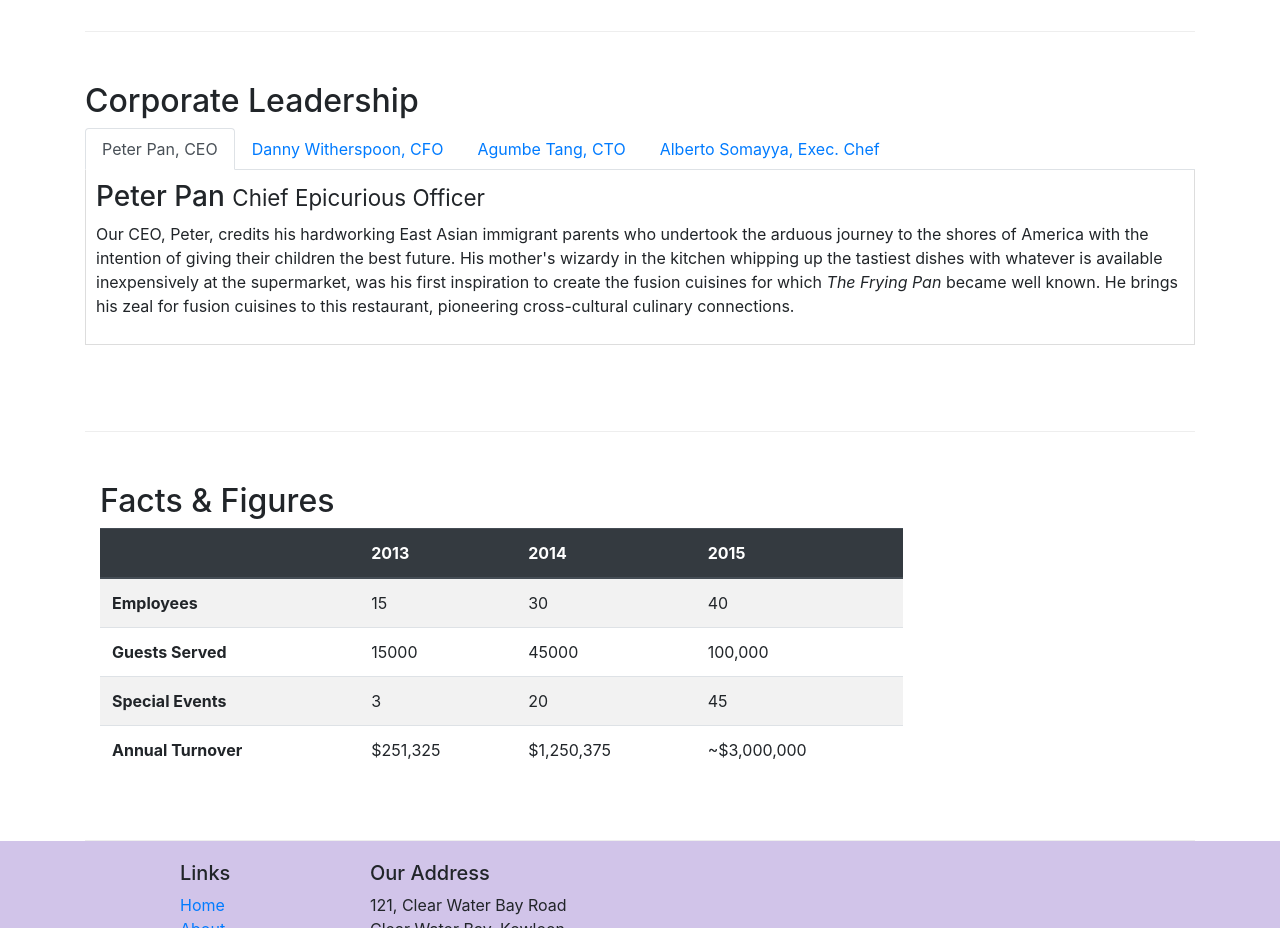
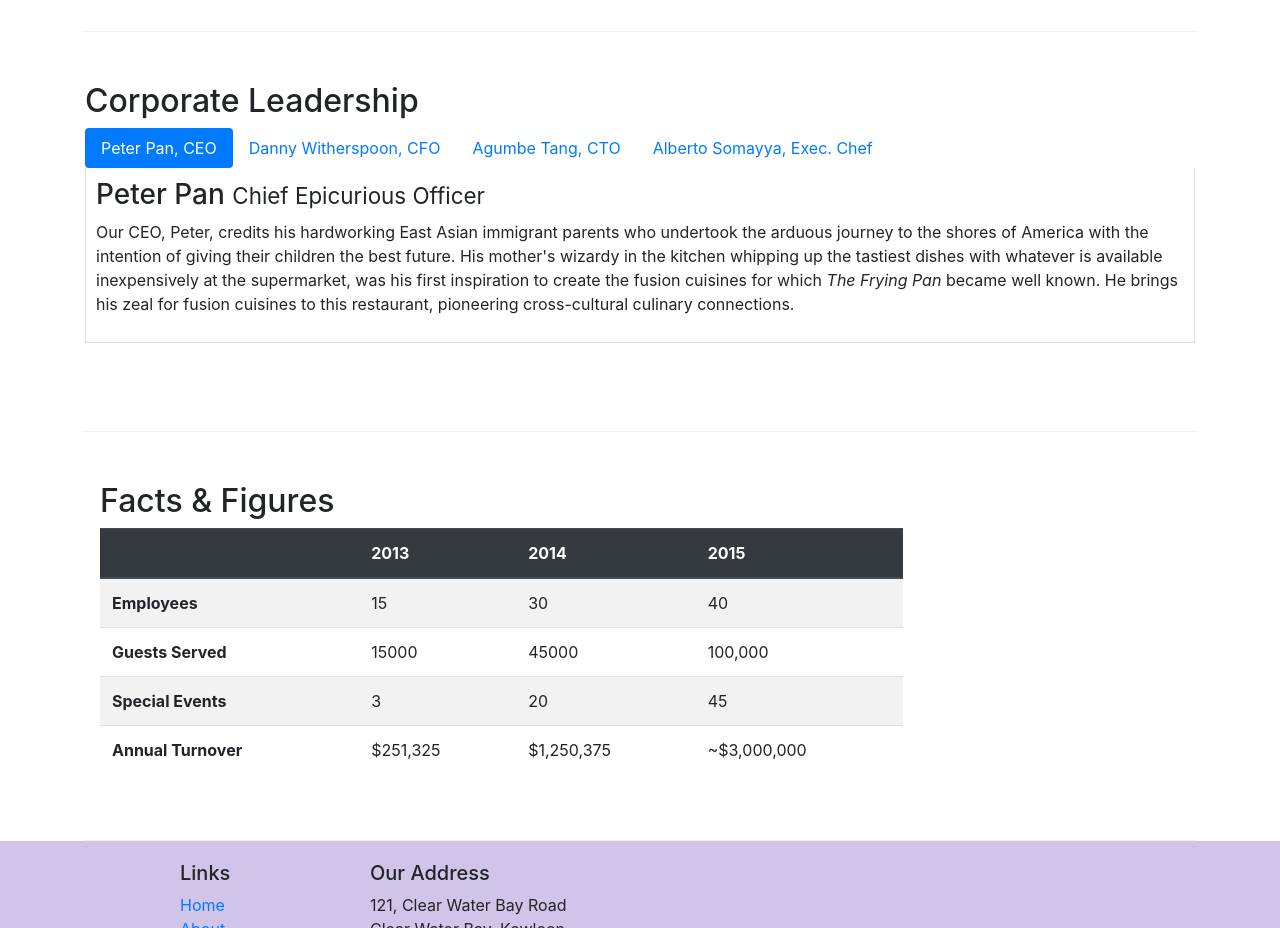
Before and after one commit to prashasti0312/git-test1, a website: page aboutus.html in a window 1280 px wide. Shown: the part 940-1868 px from the top of the page. Drawn offline with nearby package versions, Linux system fonts and the light colour scheme.

Commit message:
Added pill navigation in abou us

```diff
--- a/aboutus.html
+++ b/aboutus.html
@@ -103,22 +103,22 @@
         <div class="row row-content">
             <div>
                 <h2>Corporate Leadership</h2>
-				<ul class="nav nav-tabs">
+				<ul class="nav nav-pills">
                     <li class="nav-item">
                       <a class="nav-link active" href="#peter"
-                        role="tab" data-toggle="tab">Peter Pan, CEO</a>
+                        role="pill" data-toggle="pill">Peter Pan, CEO</a>
                     </li>
                     <li class="nav-item">
                       <a class="nav-link" href="#danny"
-					  role="tab" data-toggle="tab">Danny Witherspoon, CFO</a>
+					  role="pill" data-toggle="pill">Danny Witherspoon, CFO</a>
                     </li>
                     <li class="nav-item">
                       <a class="nav-link" href="#agumbe"
-					  role="tab" data-toggle="tab">Agumbe Tang, CTO</a>
+					  role="pill" data-toggle="pill">Agumbe Tang, CTO</a>
                     </li>
                     <li class="nav-item">
                       <a class="nav-link" href="#alberto"
-					  role="tab" data-toggle="tab">Alberto Somayya, Exec. Chef</a>
+					  role="pill" data-toggle="pill">Alberto Somayya, Exec. Chef</a>
                     </li>
                 </ul>
 
```
